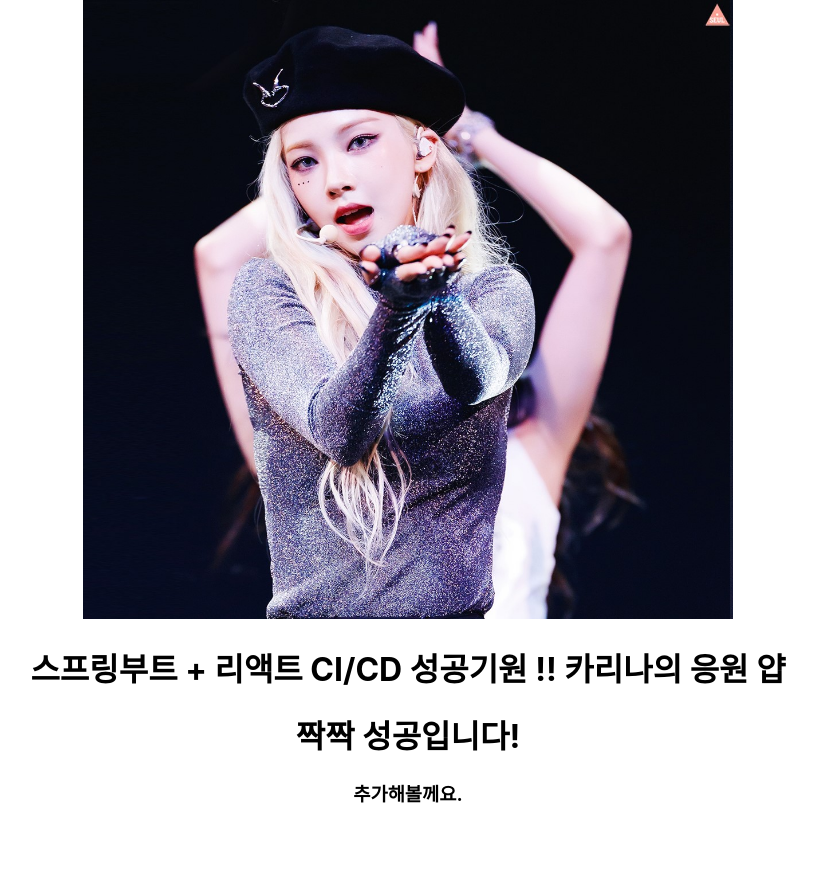
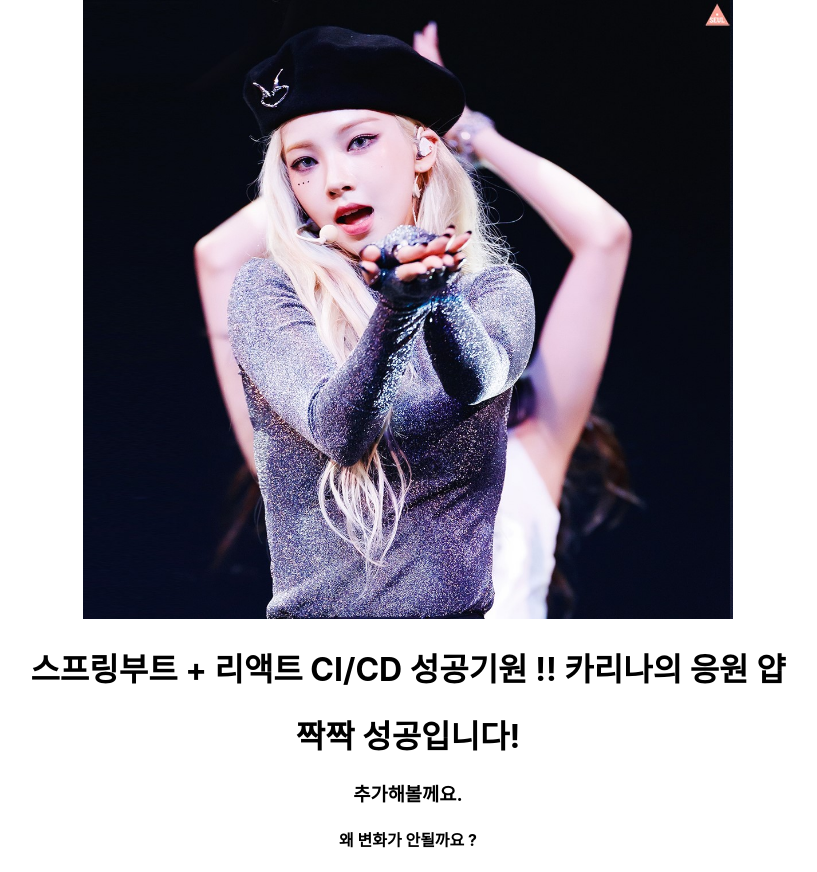
Before and after one commit to ssomal62/cherryweather, a React (Create React App) app in the folder src/main/reactjs/: page / in a window 1280 px wide. Shown: the whole page, without its empty margins (232-1049 px from the left). Before the commit the page ends 825 px from the top, so only its background shows below. Built offline with nearby package versions, Linux system fonts and the light colour scheme.

Commit message:
- 리액트 커밋 테스트 2

```diff
--- a/src/main/reactjs/src/App.js
+++ b/src/main/reactjs/src/App.js
@@ -8,6 +8,7 @@
       <h1><b>스프링부트 + 리액트 CI/CD 성공기원 !! 카리나의 응원 얍 </b></h1>
         <h1>짝짝 성공입니다!</h1>
         <h3>추가해볼께요.</h3>
+        <h4>왜 변화가 안될까요 ? </h4>
     </div>
   );
 }
```
